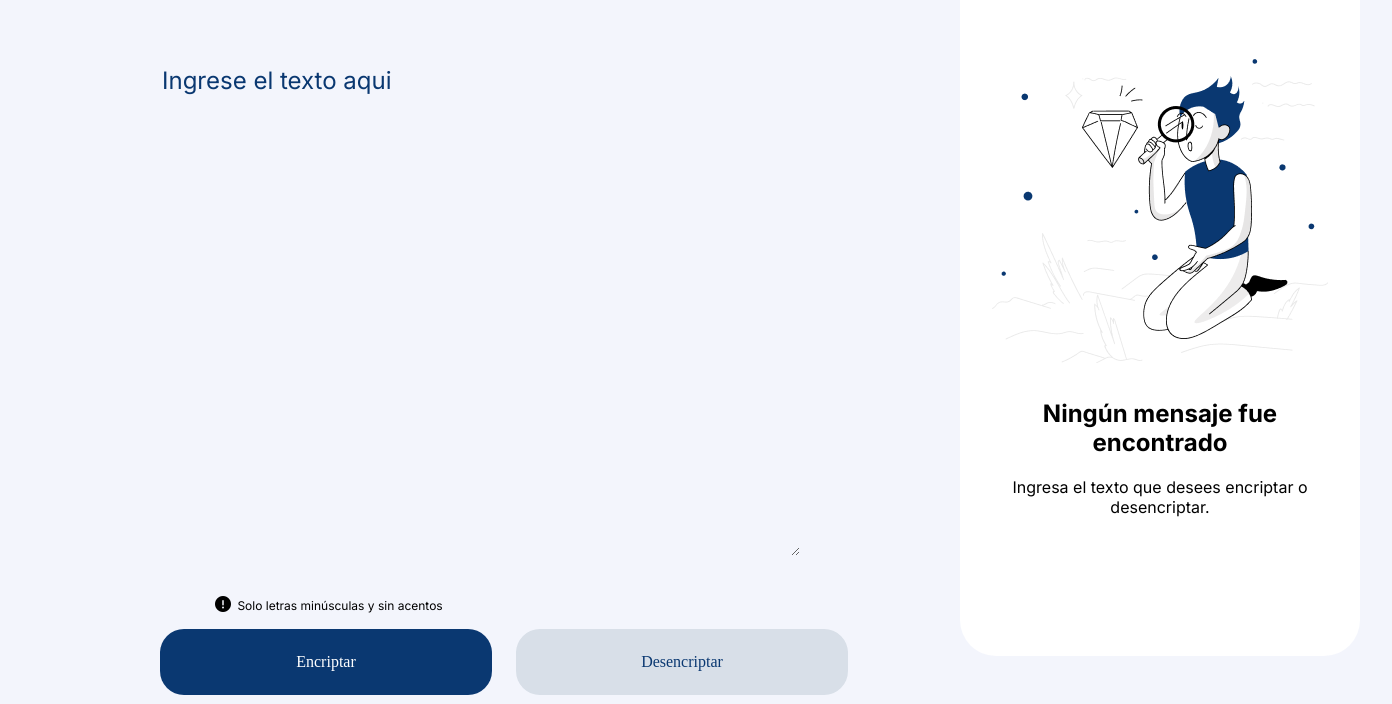
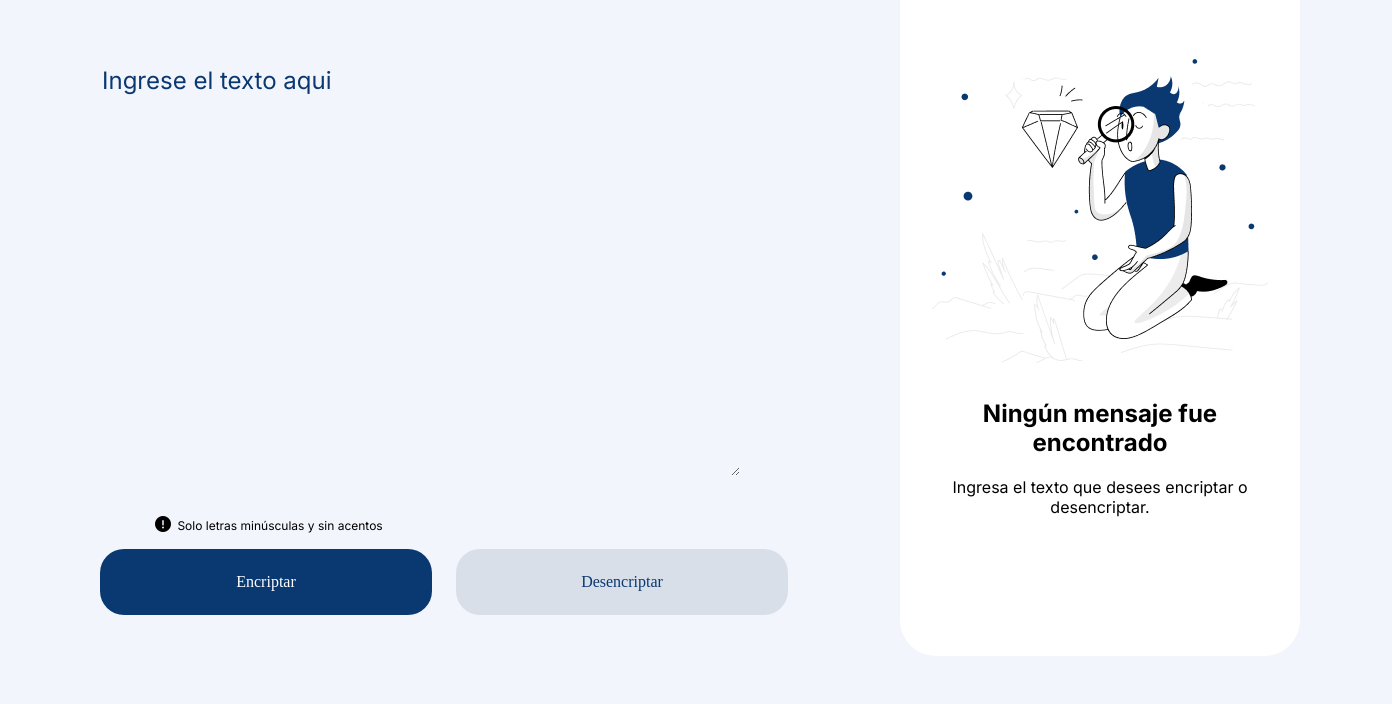
Before and after one commit to OsvaldoCorneli/encriptador_de_texto, a plain HTML site: page index.html in a window 1280 px wide. Shown: the part 112-816 px from the top of the page, 1392 px wide, since content can reach past the window. Drawn offline with Linux system fonts and the light colour scheme.

Commit message:
arregle estilos, falta funcionabilidad

```diff
--- a/index.css
+++ b/index.css
@@ -284,14 +284,14 @@ textarea::placeholder {
 @media(min-width: 1200px) {
 
         body{
-            justify-content: start;
-
+            justify-content: center;
         }
 
         main{
             display: flex;
             flex-direction: row ;
-            height: 100vh;
+            justify-content: center;
+            height: 90vh;
             gap: 80px;
         }
 
@@ -314,7 +314,7 @@ textarea::placeholder {
             outline: none;
             font-size: 1.5rem;
             width: 93%;
-            height: 100vh;
+            height: 60vh;
             margin: 168px 0 0 0;
         }
 
```
